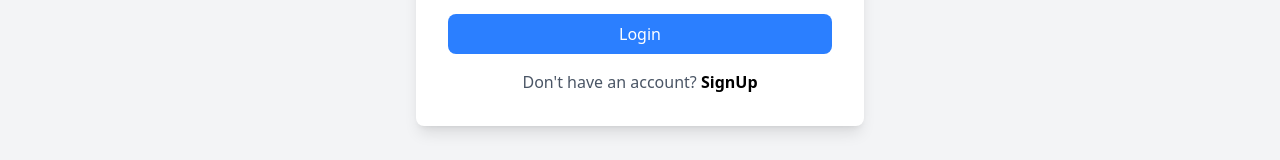
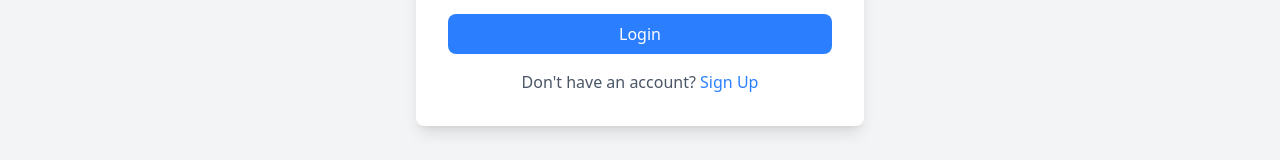
Before and after one commit to momin210103/Meal_Planner, a React (Vite) app in the folder client/: page /login in a window 1280 px wide. Shown: the part 464-624 px from the top of the page. Built offline with nearby package versions, Linux system fonts and the light colour scheme.

Commit message:
changed signup button

```diff
--- a/client/src/Pages/login/LoginPage.jsx
+++ b/client/src/Pages/login/LoginPage.jsx
@@ -54,10 +54,8 @@ const LoginPage = () => {
         </form>
         <p className="mt-4 text-center text-gray-600">
           Don't have an account?{' '}
-          <Link to="/signup">
-          <button className="text-black rounded-lg font-semibold  hover:text-blue-700 transition duration-300 cursor-pointer">
-          SignUp
-        </button>
+          <Link to="/signup" className="text-blue-500 hover:underline">
+          Sign Up
           </Link>
           {/* <a href="/signup" className="text-blue-500 hover:underline">
             Sign up
```
